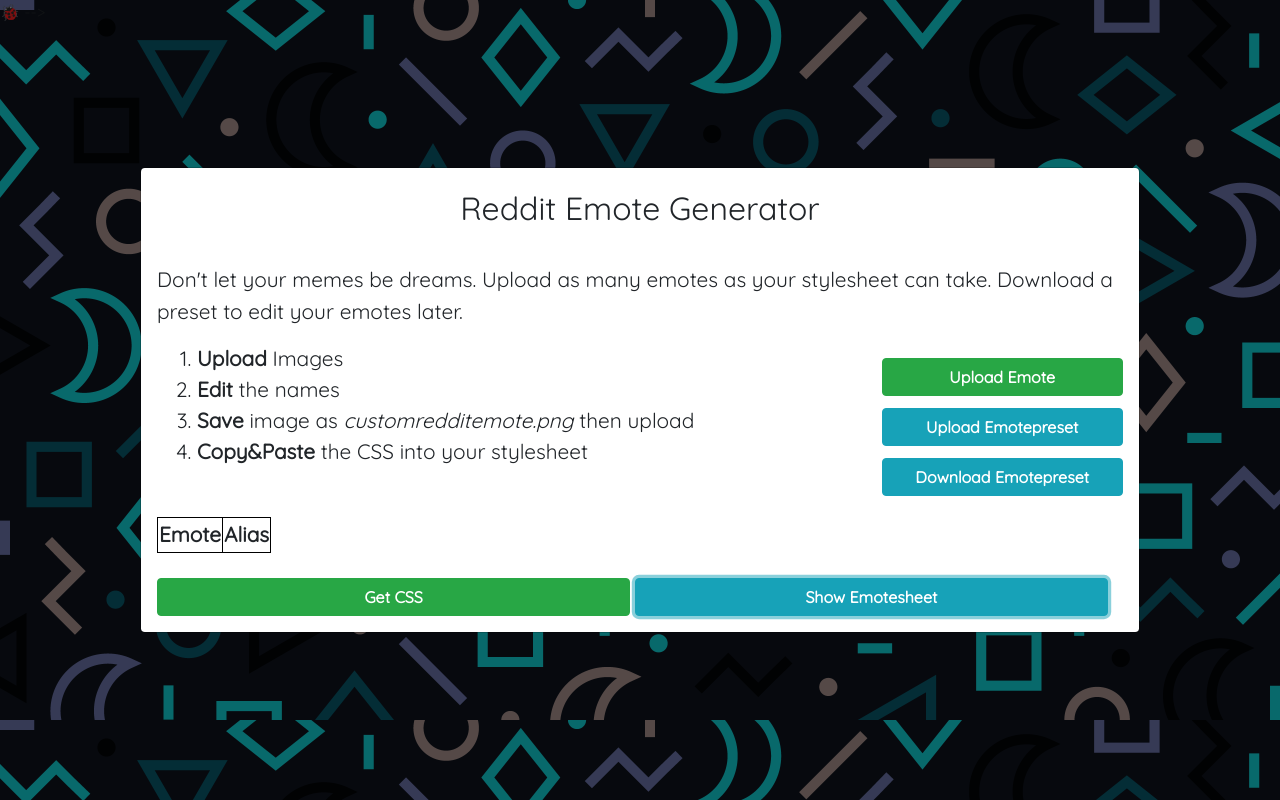
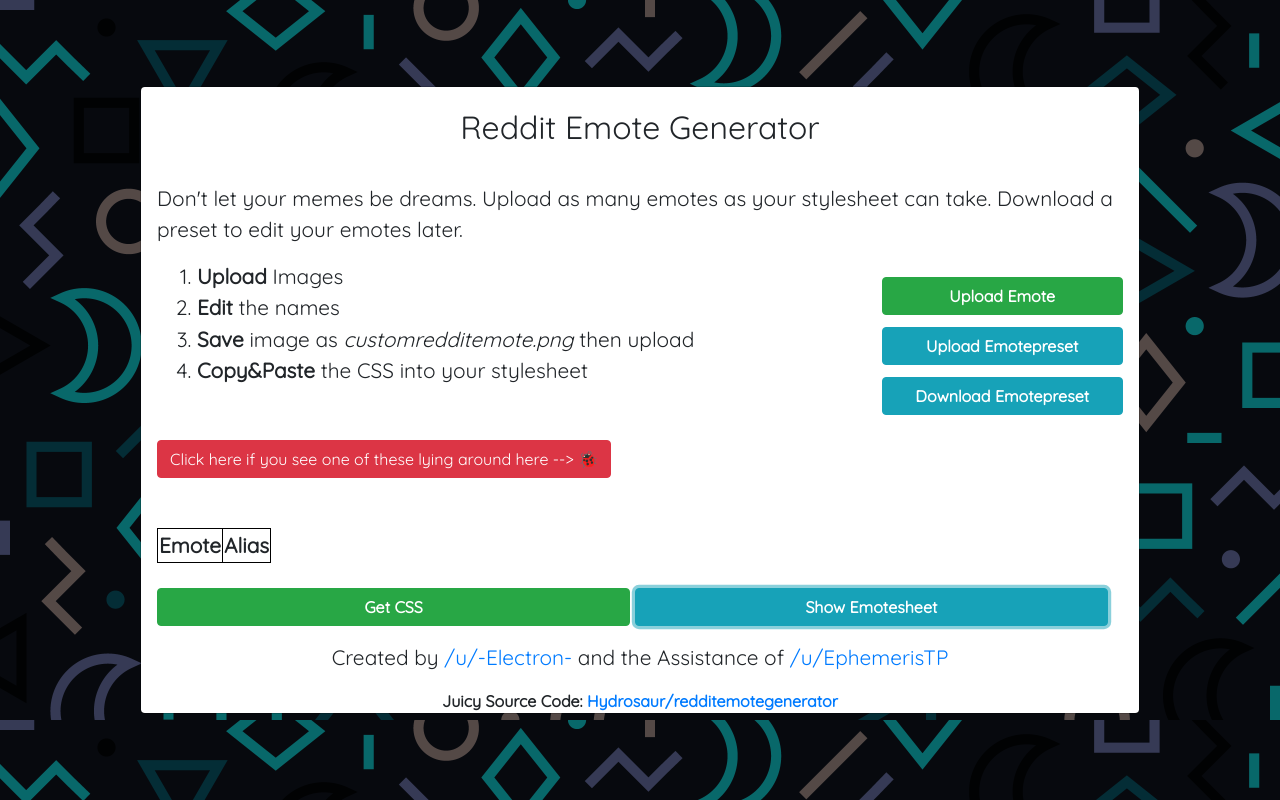
Before and after one commit to ParretLabs/redditemotegenerator, a plain HTML site: page index.html in a window 1280 px wide. Both pictures are taken after a click on the button "Show Emotesheet". Drawn offline with nearby package versions, Linux system fonts and the light colour scheme.

Commit message:
Full Release

```diff
--- a/index.html
+++ b/index.html
@@ -40,6 +40,9 @@
 						<button class="btn btn-success" id="uploadEmote"><b>Upload Emote</b></button>
             <button class="btn btn-info" id="uploadEmotepreset"><b>Upload Emotepreset</b></button>
             <button class="btn btn-info" id="downloadEmotepreset" disabled><b>Download Emotepreset</b></button>
+
+            <button id="bugReport" class="btn btn-danger">Click here if you see one of these lying around here --> 🐞</button>
+
 						<table id="uploadedEmotes">
 							<thead>
 								<th>Emote</th>
@@ -56,11 +59,11 @@
 
             </div>
 					</div>
+          <p class="text-center">Created by <a href="reddit.com/u/-Electron-">/u/-Electron-</a> and the Assistance of <a href="reddit.com/u/EphemerisTP">/u/EphemerisTP</a></p>
+          <b class="text-center">Juicy Source Code: <a href="https://github.com/Hydrosaur/redditemotegenerator" target="_blank">Hydrosaur/redditemotegenerator</a></b>
 				</div>
 			</div>
 		</div>
-
-<!--     <button onlclick="location.href=''">Click here if you see one of these lying around here --> 🐞</button> -->
 
 		<input type="file" accept="image/*" id="uploadEmoteInput" multiple>
     <input type="file" accept="application/json" id="uploadEmotepresetInput">
--- a/main.js
+++ b/main.js
@@ -1,3 +1,12 @@
+window.onerror = function(error, url, line) {
+  errors += `
+    ${error} on line ${line}
+`;
+  console.log( `
+    ${error} on line ${line}
+`);
+};
+
 var canvas = document.getElementById("canvasEmotes");
 
 var ctx = canvas.getContext("2d");
@@ -8,9 +17,17 @@
 
 var emotes = [];
 
+var errors = "\n";
+
 $("#uploadEmote").click(function(e){
 	$("#uploadEmoteInput").click();
 	e.preventDefault();
+});
+
+$("#bugReport").click(function(){
+  window.open("https://www.reddit.com/message/compose?to=-Electron-&subject=Reddit+Emote+Generator+Bug%20&message=Hello+-Electron-,\n\n"
+              + "%0A%0AWhat+I+was+doing+was%3A%0A%0A...%0A%0AAnd then this happened%3A%0A"
+              + encodeURIComponent(errors));
 });
 
 $("#uploadEmoteInput").on("change", function(e){
```
